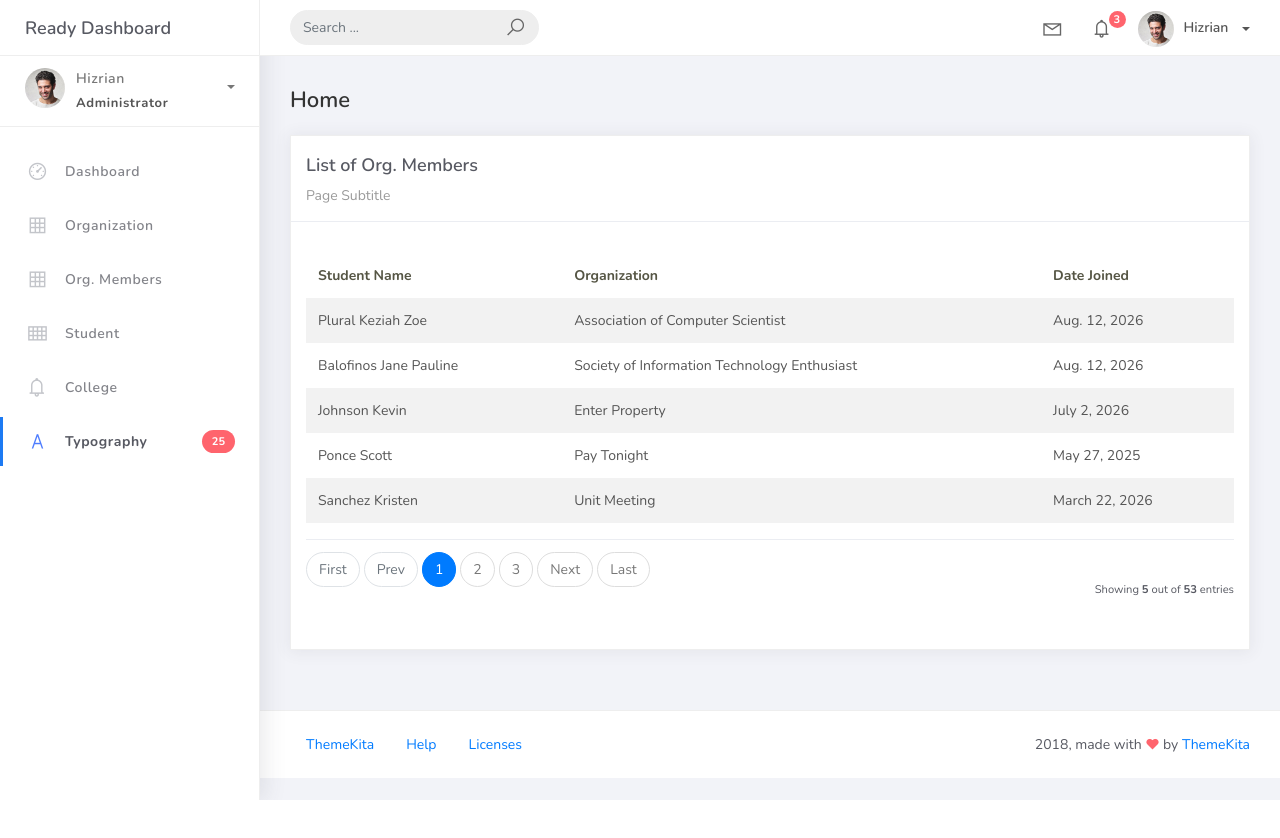
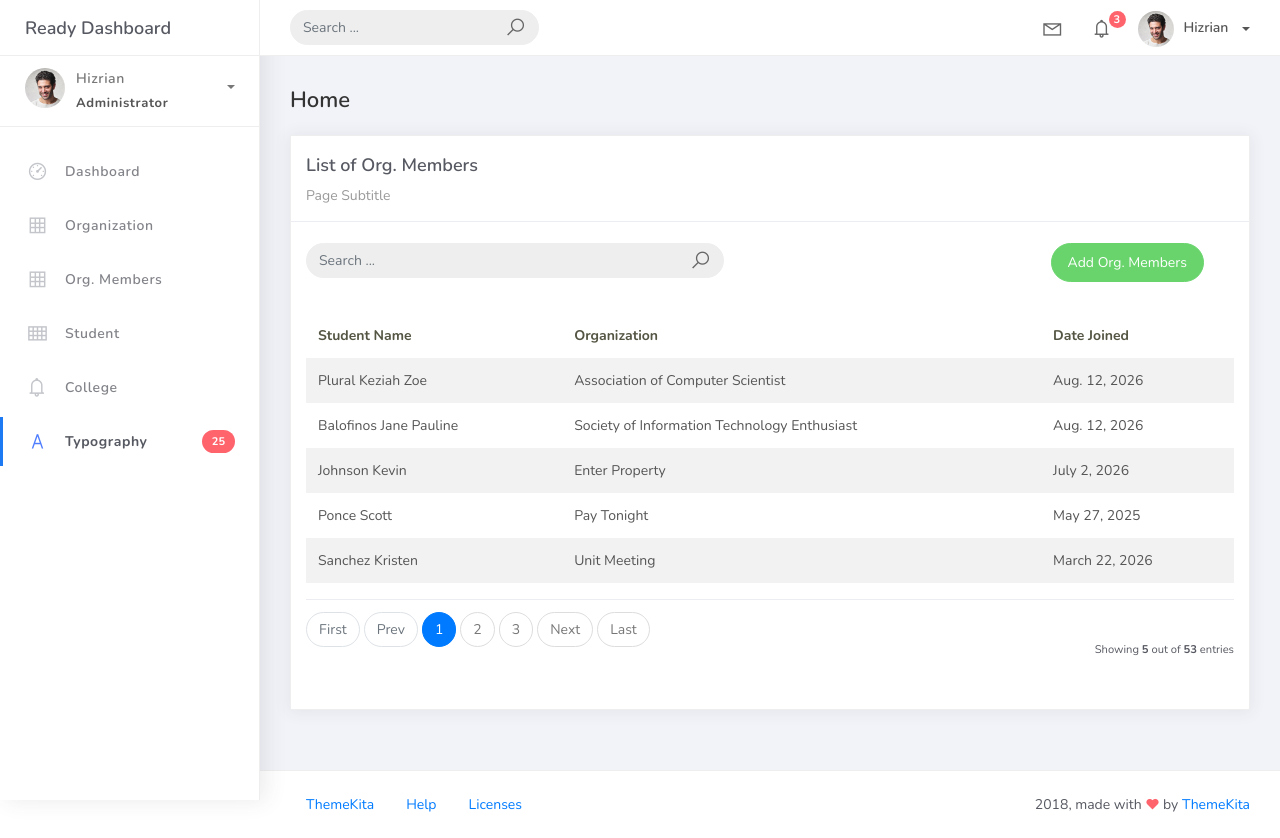
Before and after one commit to ravendotnet/psusphere, a Django app: page /orgmember_list in a window 1280 px wide. Before the commit the page ends 800 px from the top, so only its background shows below. Run offline with Django 5.2, Linux system fonts and the light colour scheme; data comes from the database, SQL or seed files in the repository; both versions use the stored data as it was after the commit; some libraries are stand-ins or nearby versions.

Commit message:
added crud-create and forms in orgmember

```diff
--- a/projectsite/projectsite/urls.py
+++ b/projectsite/projectsite/urls.py
@@ -17,7 +17,7 @@ Including another URLconf
 from django.contrib import admin
 from django.urls import path
 #from studentorg.views import HomePageView
-from studentorg.views import HomePageView, OrganizationList, OrganizationCreateView, OrganizationUpdateView, OrganizationDeleteView, OrgMemberList
+from studentorg.views import HomePageView, OrganizationList, OrganizationCreateView, OrganizationUpdateView, OrganizationDeleteView, OrgMemberList, OrgMemberCreateView
 from studentorg import views
 
 urlpatterns = [
@@ -28,5 +28,5 @@ urlpatterns = [
     path('organization_list/add', OrganizationCreateView.as_view(), name='organization-add'),
     path('organization_list/<pk>', OrganizationUpdateView.as_view(), name='organization-update'),
     path('organization_list/<pk>/delete', OrganizationDeleteView.as_view(), name='organization-delete'),
-
+    path('orgmember_list/add', OrgMemberCreateView.as_view(), name='orgmember-add'),
 ]
--- a/projectsite/studentorg/forms.py
+++ b/projectsite/studentorg/forms.py
@@ -1,8 +1,14 @@
 from django.forms import ModelForm
 from django import forms
 from .models import Organization
+from .models import OrgMember
 
 class OrganizationForm(ModelForm):
      class Meta:
         model = Organization
         fields = "__all__"
+
+class OrgMemberForm(ModelForm):
+     class Meta:
+        model = OrgMember
+        fields = "__all__"
--- a/projectsite/studentorg/views.py
+++ b/projectsite/studentorg/views.py
@@ -3,6 +3,7 @@ from django.views.generic.list import ListView
 from django.views.generic.edit import CreateView, UpdateView, DeleteView
 from studentorg.models import Organization
 from studentorg.models import OrgMember
+from studentorg.forms import OrgMemberForm
 from studentorg.forms import OrganizationForm
 from django.urls import reverse_lazy
 
@@ -35,10 +36,17 @@ class OrganizationDeleteView(DeleteView):
      template_name = 'org_del.html'
      success_url = reverse_lazy('organization-list')
 
+# OrgMember
 class OrgMemberList(ListView):
      model = OrgMember
      context_object_name = 'orgmember'
      template_name = 'orgmember_list.html'
      paginate_by = 5
 
+class OrgMemberCreateView(CreateView):
+     model = OrgMember
+     form_class = OrgMemberForm
+     template_name = 'orgmember_form.html'
+     success_url = reverse_lazy('orgmember-list')
+
 # Create your views here.
--- a/projectsite/templates/orgmember_list.html
+++ b/projectsite/templates/orgmember_list.html
@@ -9,6 +9,26 @@
              <div class="card-title">List of Org. Members</div>
              <div class="card-category">Page Subtitle</div>
            </div>
+            <br />
+                <div class="col-md-12 row">
+                    <div class="col-md-6">
+                        <form class="navbar-left navbar-form nav-search mr-md-3" action="">
+                            <div class="input-group">
+                                <input type="text" placeholder="Search ..." class="form-control" />
+                                <div class="input-group-append">
+                                <span class="input-group-text">
+                                    <i class="la la-search search-icon"></i>
+                                </span>
+                                </div>
+                            </div>
+                        </form>
+                     </div>
+                    <div class="col-md-6">
+                        <div class="pull-right">
+                            <a href="{% url 'orgmember-add' %}" class="btn btn-success btn-rounded">Add Org. Members</a>
+                        </div>
+                    </div>
+                </div>
            <div class="card-body">
              <table class="table table-striped mt-3">
                <thead>
```
Also changed, not shown: projectsite/templates/orgmember_form.html (added, +31 -0 lines), projectsite/db.sqlite3.
